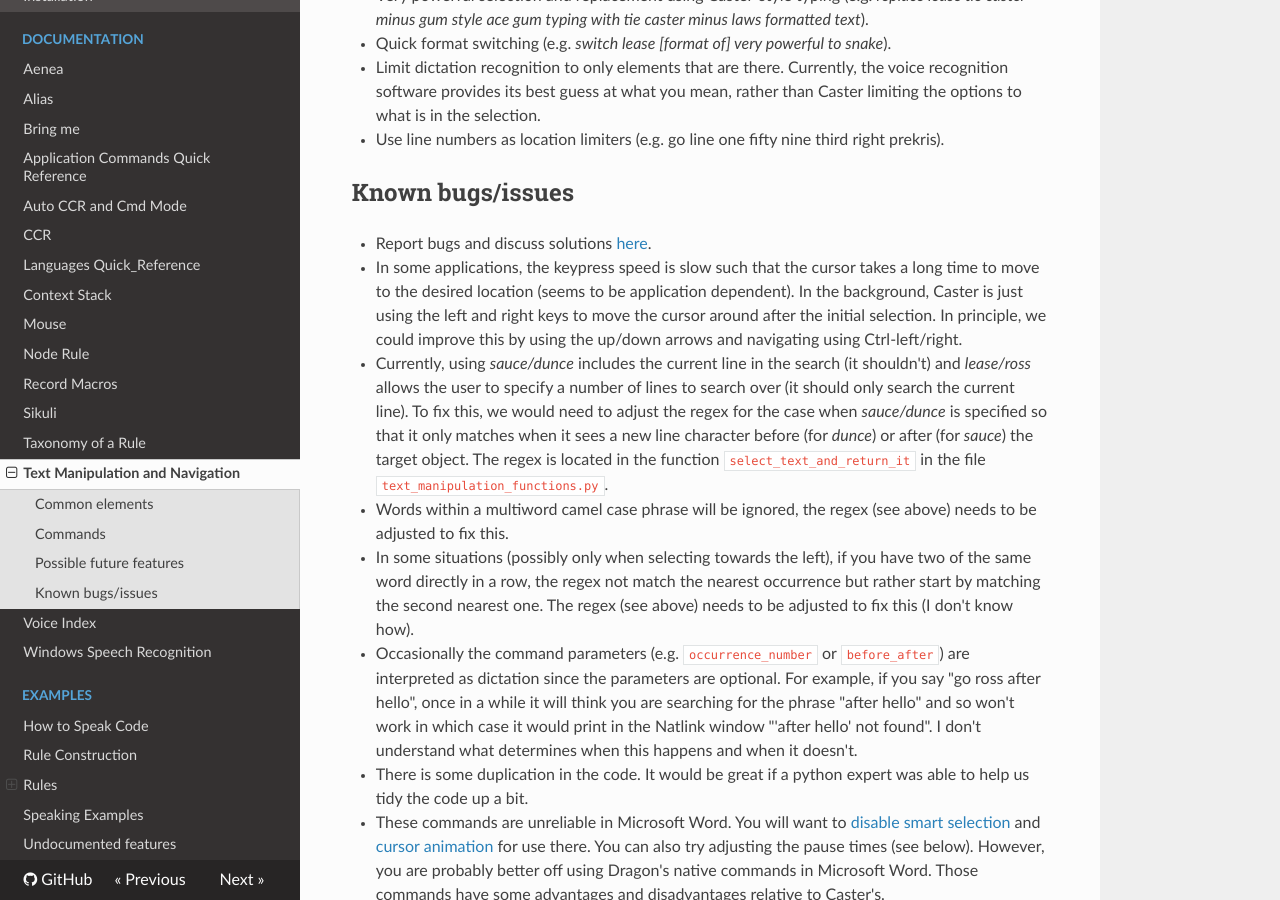
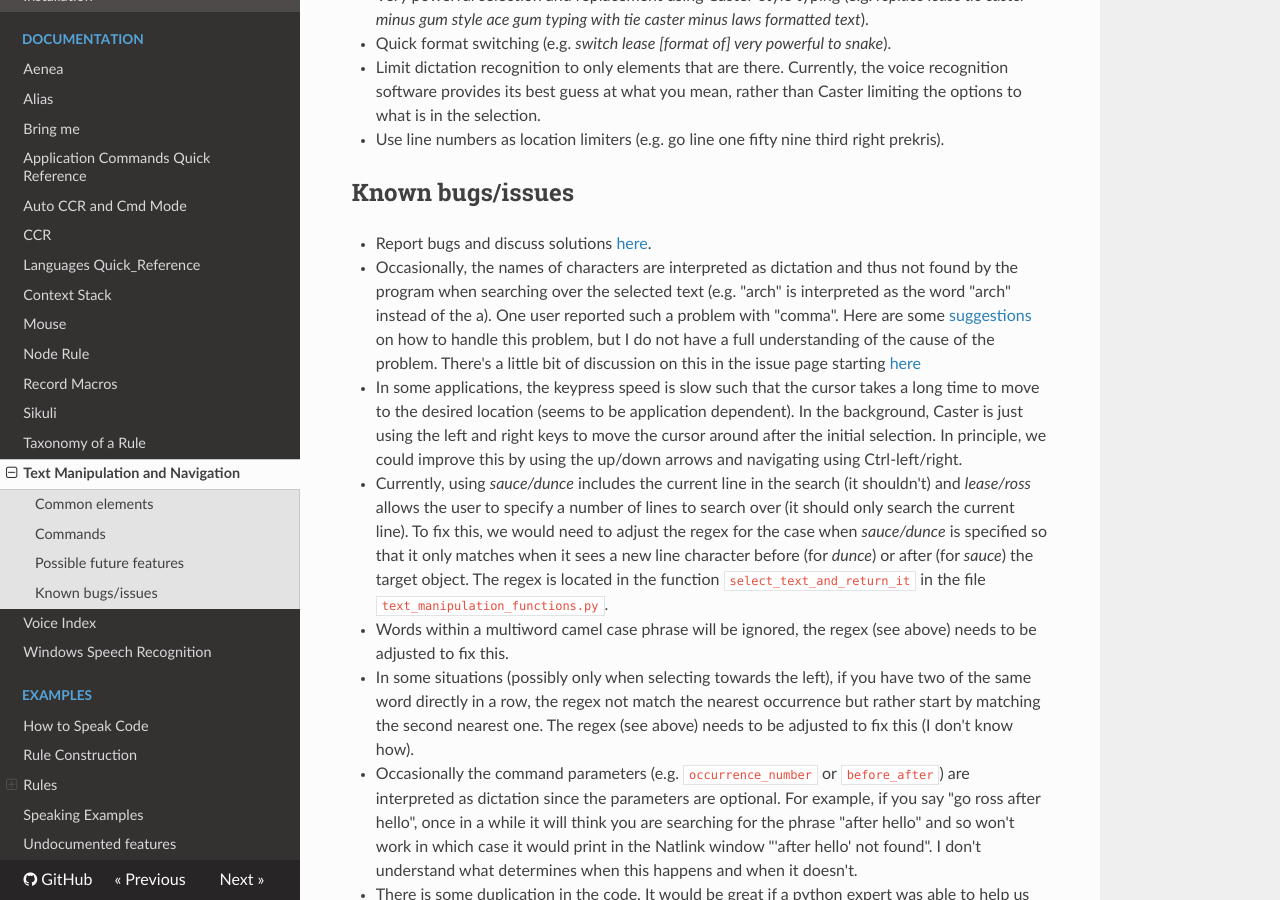
Before and after one commit to dictation-toolbox/Caster, an MkDocs documentation site: the page built from docs/readthedocs/Text_Manipulation.md, in a window 1280 px wide and 900 px high, scrolled down 2500 px. Built offline with MkDocs 1.6.1, drawn with Linux system fonts in a browser that asks for light colours; nearby versions of some CDN libraries; comment, search, counter and statistics services are not loaded.

Commit message:
Add discussion of bug where it's misinterpreting character names as dictation

```diff
--- a/docs/readthedocs/Text_Manipulation.md
+++ b/docs/readthedocs/Text_Manipulation.md
@@ -57,6 +57,7 @@ Please feel free to try and implement these and submit a pull request!
 
 ## Known bugs/issues
 - Report bugs and discuss solutions [here](https://github.com/dictation-toolbox/Caster/issues/579).
+- Occasionally, the names of characters are interpreted as dictation and thus not found by the program when searching over the selected text (e.g. "arch" is interpreted as the word "arch" instead of the a). One user reported such a problem with "comma". Here are some [suggestions](https://gist.github.com/alexboche/fb3edf3a823744fb041733101331018c) on how to handle this problem, but I do not have a full understanding of the cause of the problem. There's a little bit of discussion on this in the issue page starting [here](https://github.com/dictation-toolbox/Caster/issues/579#issuecomment-517899382)
 - In some applications, the keypress speed is slow such that the cursor takes a long time to move to the desired location (seems to be application dependent). In the background, Caster is just using the left and right keys to move the cursor around after the initial selection. In principle, we could improve this by using the up/down arrows and navigating using Ctrl-left/right.
 - Currently, using _sauce/dunce_ includes the current line in the search (it shouldn't) and _lease/ross_ allows the user to specify a number of lines to search over (it should only search the current line). To fix this, we would need to adjust the regex for the case when _sauce/dunce_ is specified so that it only matches when it sees a new line character before (for _dunce_) or after (for _sauce_) the target object. The regex is located in the function `select_text_and_return_it` in the file `text_manipulation_functions.py`.
 - Words within a multiword camel case phrase will be ignored, the regex (see above) needs to be adjusted to fix this.
```
